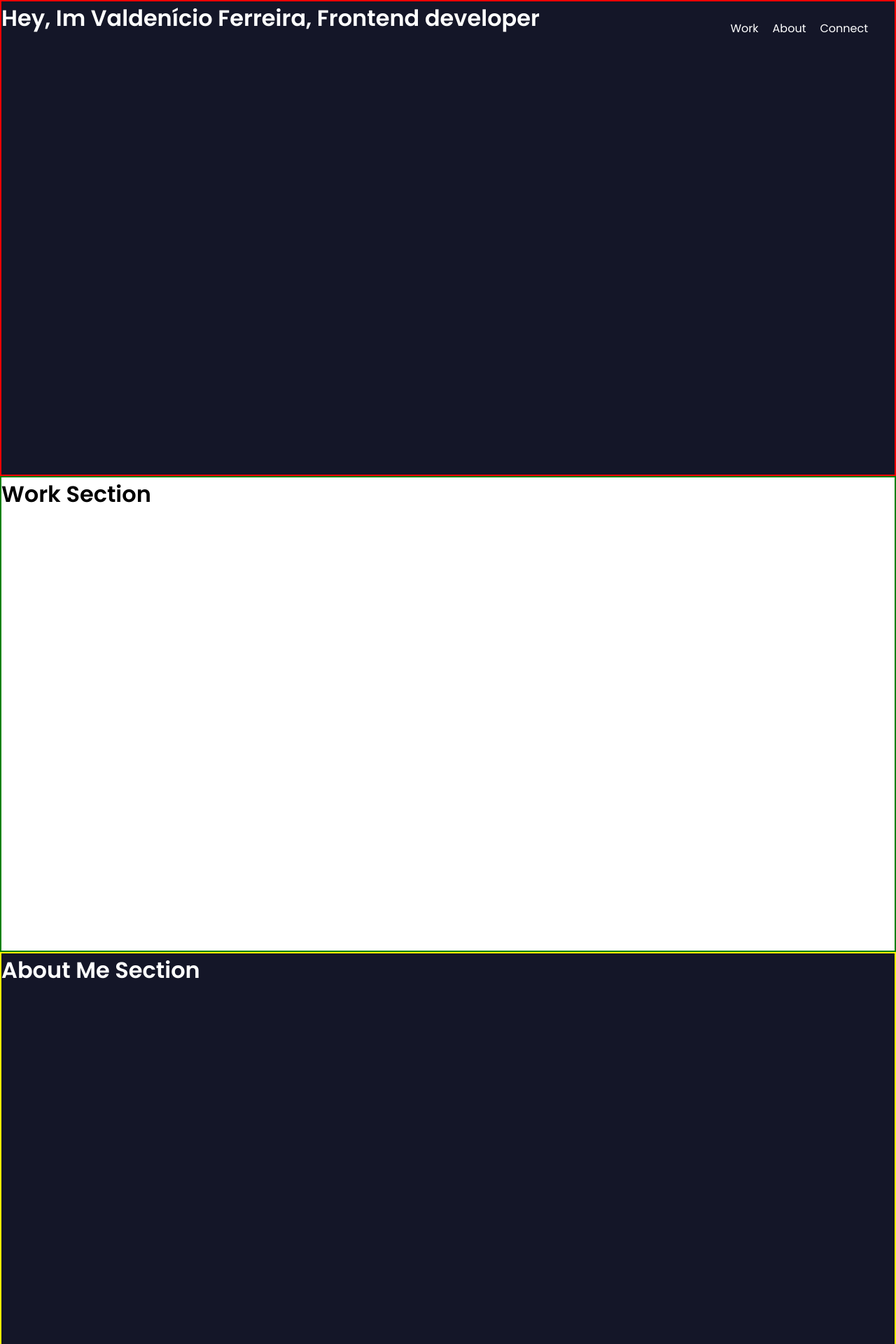
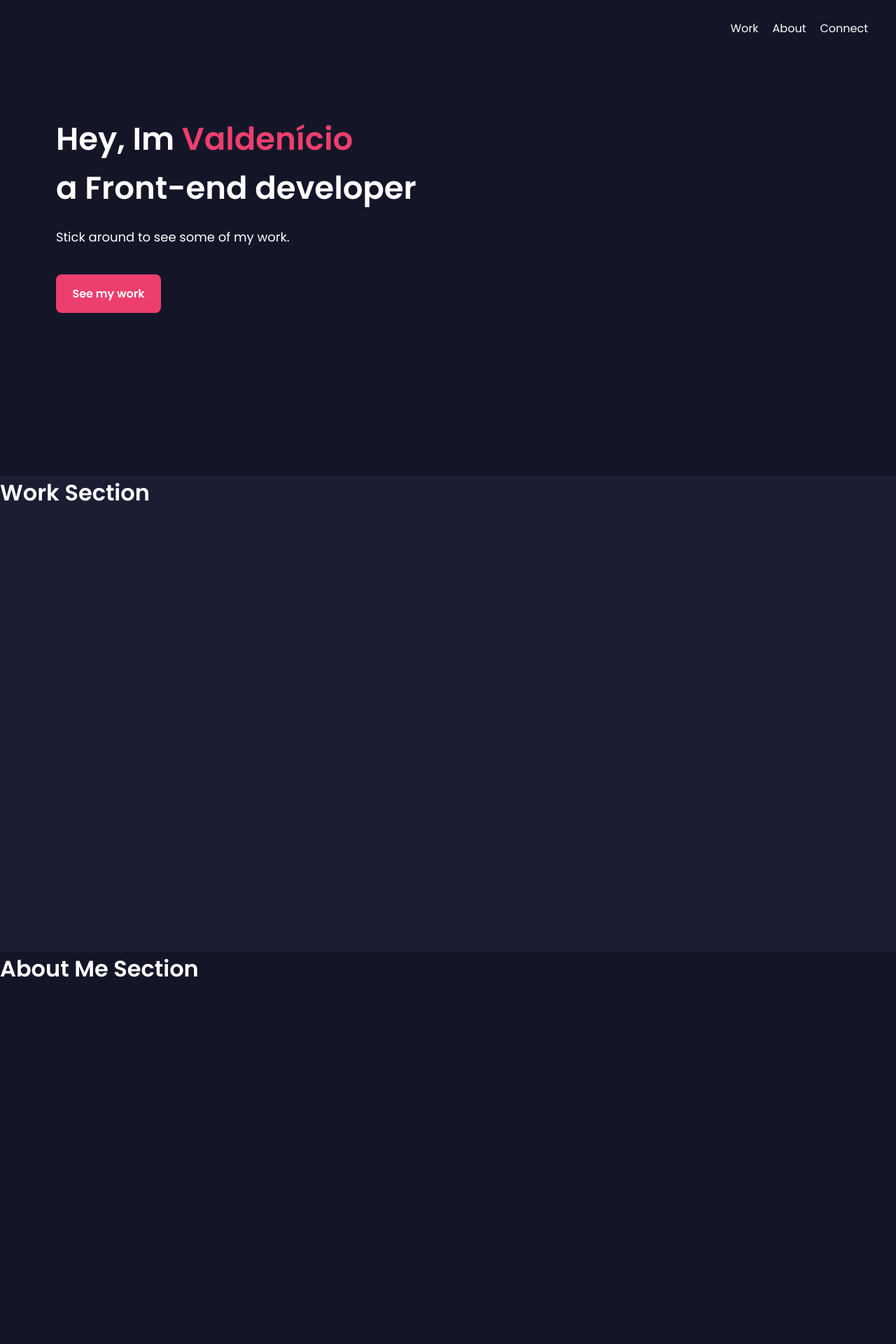
Before and after one commit to valdenicio22/oldPortfolio, a Next.js app: page / in a window 1280 px wide. Shown: the top 1920 px of the page at 70% size. Built offline with nearby package versions, Linux system fonts and the light colour scheme.

Commit message:
feat: add welcome component to home

```diff
--- a/src/containers/Home/index.tsx
+++ b/src/containers/Home/index.tsx
@@ -2,14 +2,13 @@ import Header from 'components/Header'
 import { Github, Linkedin } from '@styled-icons/bootstrap'
 import * as S from './styles'
 import Link from 'next/link'
+import Welcome from 'components/Welcome'
 
 const Home = () => {
   return (
     <S.Wrapper>
       <Header />
-      <S.WelcomeSection id="welcome">
-        <h1>Hey, Im Valdenício Ferreira, Frontend developer</h1>
-      </S.WelcomeSection>
+      <Welcome id="welcome" />
       <S.WorkSection id="work">
         <h1>Work Section</h1>
       </S.WorkSection>
--- a/src/containers/Home/styles.ts
+++ b/src/containers/Home/styles.ts
@@ -4,29 +4,20 @@ export const Wrapper = styled.div`
   background-color: ${({ theme }) => theme.colors.mainBg};
 `
 
-export const WelcomeSection = styled.div`
-  width: 100%;
-  height: 68rem;
-  border: 2px solid red;
-`
 export const WorkSection = styled.div`
   width: 100%;
   height: 68rem;
-  background-color: white;
-  border: 2px solid green;
-  color: black;
+  background-color: ${({ theme }) => theme.colors.secondaryBg};
 `
 export const AboutMeSection = styled.div`
   width: 100%;
   height: 68rem;
-  border: 2px solid yellow;
 `
 export const ConnectSection = styled.div`
   width: 100%;
   height: 68rem;
   background-color: white;
-  border: 2px solid pink;
-  color: black;
+  background-color: ${({ theme }) => theme.colors.secondaryBg};
 `
 export const FooterContainer = styled.div`
   width: 112rem;
```
